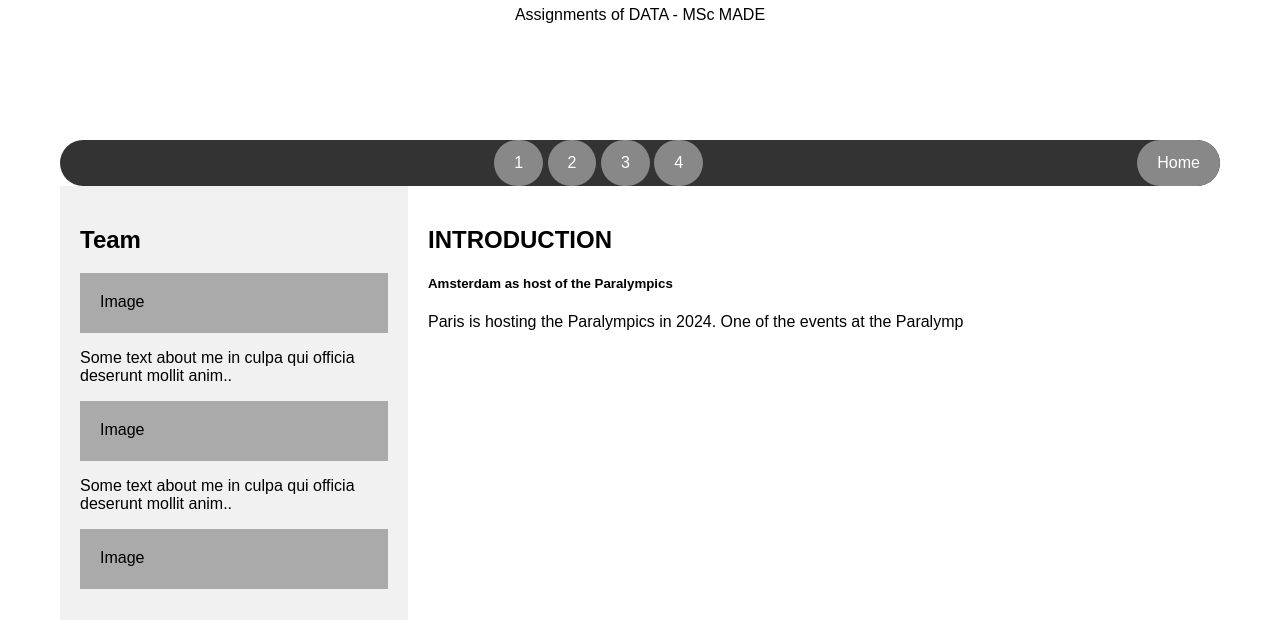
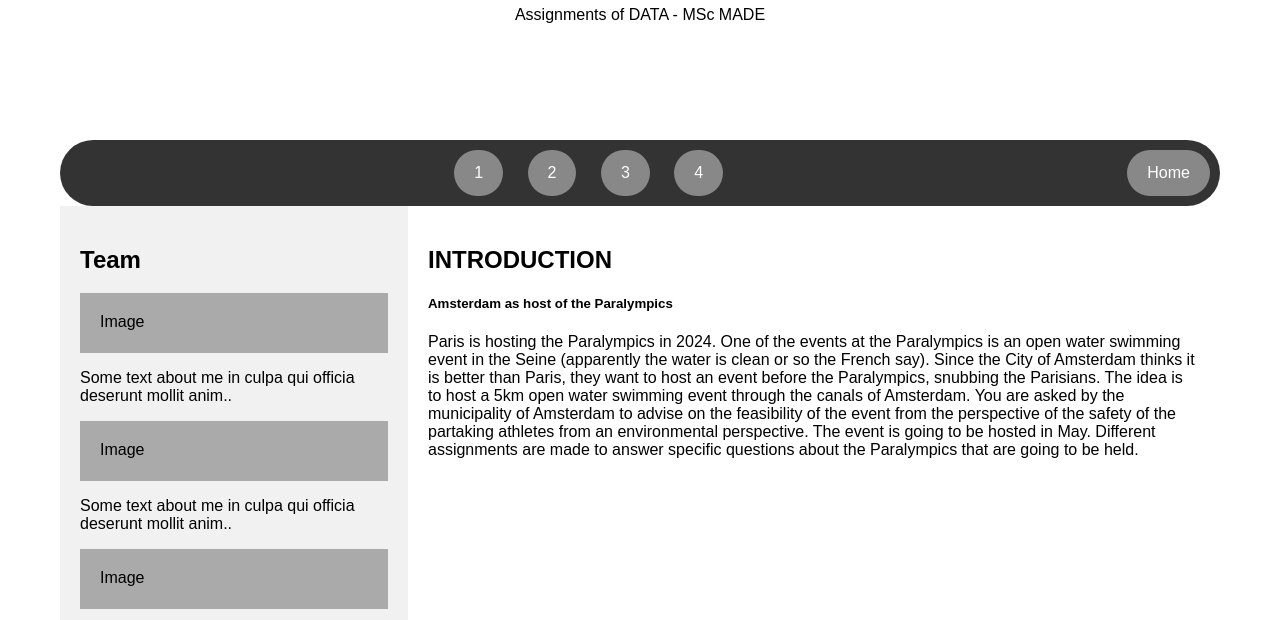
Before and after one commit to Soof2001/Soof2001.github.io, a plain HTML site: page index.html in a window 1280 px wide. Shown: the part 173-793 px from the top of the page. Drawn offline with Linux system fonts and the light colour scheme.

Commit message:
Update index.html

```diff
--- a/index.html
+++ b/index.html
@@ -43,6 +43,7 @@
       margin-top: 20px;
       border-radius: 50px; /* Make the background circular */
       overflow: hidden;
+      padding: 10px 0; /* Added padding to remove the gray bar */
     }
 
     /* Style the navigation bar links */
@@ -53,6 +54,8 @@
       padding: 14px 20px;
       text-decoration: none;
       border-radius: 50px; /* Make the buttons circular */
+      background-color: #888; /* Gray background color */
+      margin: 0 10px; /* Add margin to right-center the circles */
     }
 
     /* Right-aligned link */
@@ -125,16 +128,16 @@
 <body>
 <div class="container"> <!-- Container div to center content -->
   <div class="header">
-    <h1>Paralympics of Amsterdam </h1>
+    <h1>Paralympics of Amsterdam</h1>
     <p>Assignments of DATA - MSc MADE</p>
   </div>
 
   <div class="navbar">
-    <a href="#" style="background-color: #888;">1</a>
-    <a href="#" style="background-color: #888;">2</a>
-    <a href="#" style="background-color: #888;">3</a>
-    <a href="#" style="background-color: #888;">4</a>
-    <a href="#" class="right" style="background-color: #888;">Home</a>
+    <a href="#">1</a>
+    <a href="#">2</a>
+    <a href="#">3</a>
+    <a href="#">4</a>
+    <a href="#" class="right">Home</a>
   </div>
 
   <div class="row">
@@ -150,4 +153,14 @@
     <div class="main">
       <h2>INTRODUCTION</h2>
       <h5>Amsterdam as host of the Paralympics</h5>
-      <p>Paris is hosting the Paralympics in 2024. One of the events at the Paralymp
+      <p>Paris is hosting the Paralympics in 2024. One of the events at the Paralympics is an open water swimming event in the Seine (apparently the water is clean or so the French say). Since the City of Amsterdam thinks it is better than Paris, they want to host an event before the Paralympics, snubbing the Parisians. The idea is to host a 5km open water swimming event through the canals of Amsterdam. You are asked by the municipality of Amsterdam to advise on the feasibility of the event from the perspective of the safety of the partaking athletes from an environmental perspective. The event is going to be hosted in May. Different assignments are made to answer specific questions about the Paralympics that are going to be held.</p>
+     <br>
+    </div>
+  </div>
+
+  <div class="footer">
+    <h2>Made by Abbe, Emily & Sofia</h2>
+  </div>
+</div> <!-- End of container div -->
+</body>
+</html>
```
